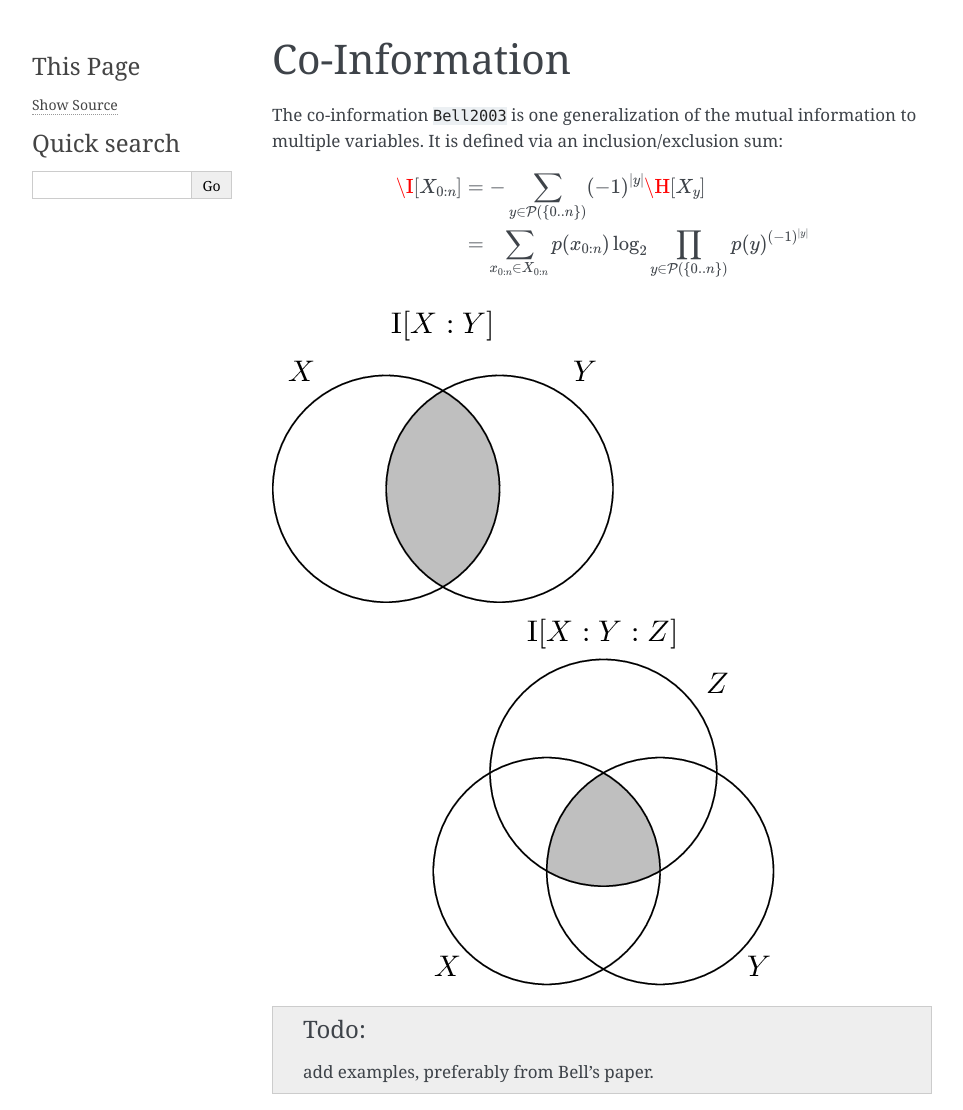
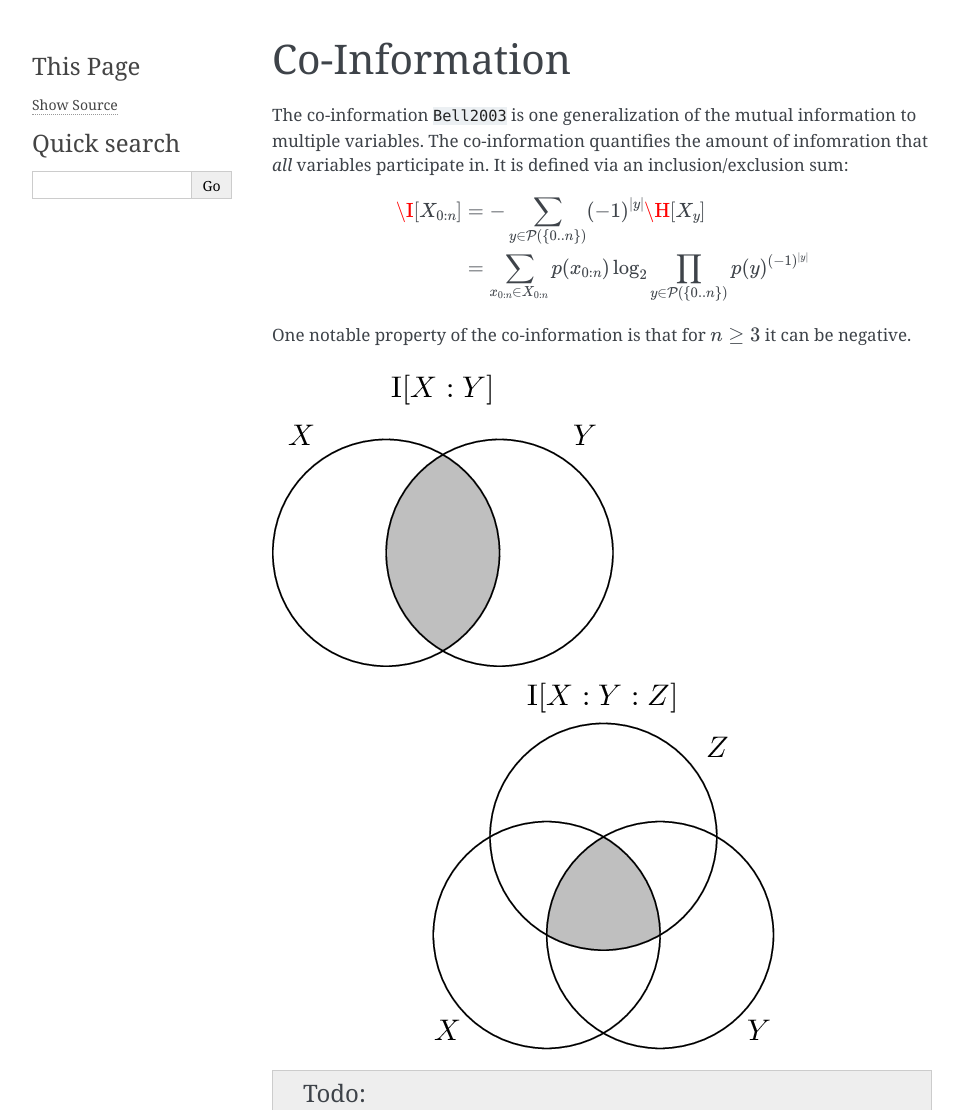
Before and after one commit to dit/dit, a Sphinx documentation site: the page built from docs/measures/coinformation.rst, in a window 1280 px wide, cut to the strip 0-1110 px from the top of the page. Shown: the whole strip, without its empty margins (148-1111 px from the left). Built offline with Sphinx 7.4.7, drawn with Linux system fonts in a browser that asks for light colours; cross-references to code outside the pages are shown as plain code.

Commit message:
add a short description to a few measures

```diff
--- a/docs/measures/binding_information.rst
+++ b/docs/measures/binding_information.rst
@@ -6,7 +6,8 @@ Binding Information
 *******************
 
 The binding information :cite:`Abdallah2012`, or dual total correlation, is yet
-another generalization of the mutual information. It is defined as:
+another generalization of the mutual information. It is the amount of
+information that is shared among the variables. It is defined as:
 
 .. math::
 
--- a/docs/measures/coinformation.rst
+++ b/docs/measures/coinformation.rst
@@ -5,13 +5,18 @@
 Co-Information
 **************
 
-The co-information :cite:`Bell2003` is one generalization of the mutual information to multiple
-variables. It is defined via an inclusion/exclusion sum:
+The co-information :cite:`Bell2003` is one generalization of the mutual
+information to multiple variables. The co-information quantifies the amount of
+infomration that *all* variables participate in. It is defined via an
+inclusion/exclusion sum:
 
 .. math::
 
    \I[X_{0:n}] &= -\sum_{y \in \mathcal{P}(\{0..n\})} (-1)^{|y|} \H[X_y] \\
                &= \sum_{x_{0:n} \in X_{0:n}} p(x_{0:n}) \log_2 \prod_{y \in \mathcal{P}(\{0..n\})} p(y)^{(-1)^{|y|}}
+
+One notable property of the co-information is that for :math:`n \geq 3` it can
+be negative.
 
 .. image:: ../images/idiagrams/i_xy.png
    :alt: The co-information :math:`\I[X:Y]`
```
Also changed, not shown: docs/measures/total_correlation.rst (+2 -5 lines).
